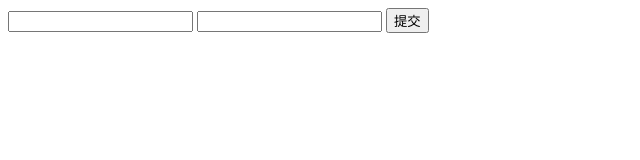
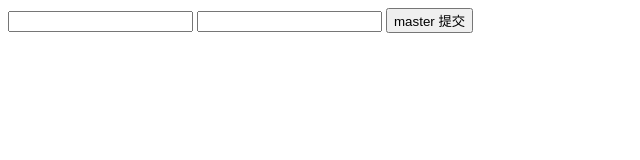
Before and after one commit to hai-an/project02_test, a plain HTML site: page 01.form表单的属性.html in a window 1280 px wide. Shown: the whole page, without its empty margins (0-640 px from the left). Drawn offline with Linux system fonts and the light colour scheme.

Commit message:
小改了一下

```diff
--- a/01.form表单的属性.html
+++ b/01.form表单的属性.html
@@ -13,7 +13,7 @@
     <form action="/login" target="_blank" method="post">
         <input type="text" name="email_or_mobile" />
         <input type="password" name="password" />
-    <button type="submit">提交</button>
+        <button type="submit">master 提交</button>
     </form>
 
 
```
Lines whose indentation alone changed are shown as unchanged.
